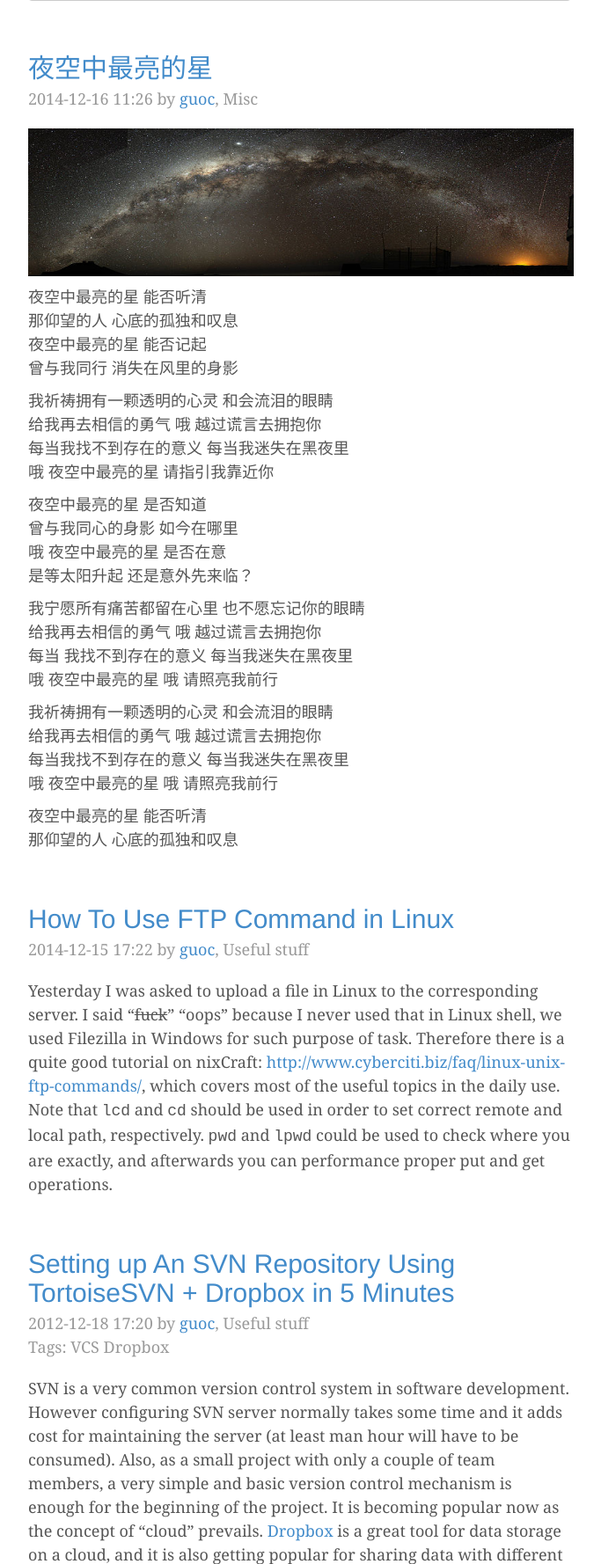
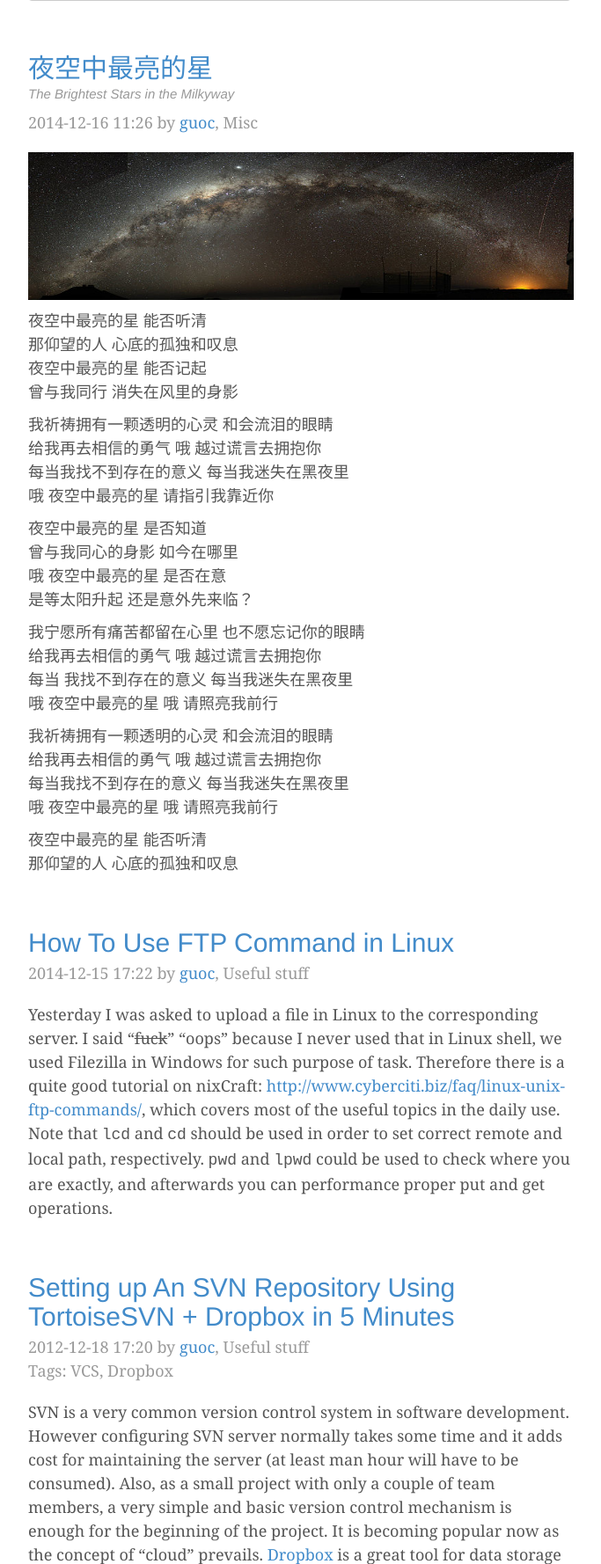
Before and after one commit to guo-chen/minasidor, a Django app: page / in a window 1280 px wide. Shown: the part 3203-4981 px from the top of the page at 88% size, without its empty margins (138-821 px from the left). Run offline with Django 3.2, Linux system fonts and the light colour scheme; data comes from the database, SQL or seed files in the repository; both versions use the stored data as it was after the commit; some libraries are stand-ins or nearby versions.

Commit message:
Changed blog.css for supporting subtitles of the articles; Updated several templates to make it more maintainable.

```diff
--- a/blog/static/blog/css/blog.css
+++ b/blog/static/blog/css/blog.css
@@ -90,6 +90,7 @@ h6, .h6 {
 }
 .blog-description {
   font-size: 20px;
+  font-style: italic;
   color: #999;
 }
 
@@ -144,6 +145,12 @@ h6, .h6 {
   margin-bottom: 5px;
   font-size: 30px; /* original 40px */
 }
+.blog-post-subtitle {
+  font-size: 15px;
+  font-style: italic;
+  color: #999;
+
+}
 .blog-post-meta {
   margin-bottom: 20px;
   color: #999;
--- a/blog/templates/blog/base_page.html
+++ b/blog/templates/blog/base_page.html
@@ -44,7 +44,7 @@
 
       <div class="blog-header">
         <h1 class="blog-title">Long Way From Home</h1>
-        <p class="lead blog-description"><em>Det blev en ensam lång väg hem, det var tur att du kom.</em></p>
+        <p class="lead blog-description">Det blev en ensam lång väg hem, det var tur att du kom.</p>
       </div>
 
       <div class="row">
--- a/blog/templates/blog/home.html
+++ b/blog/templates/blog/home.html
@@ -5,10 +5,13 @@
     {% for article in articles %}
         <div class="blog-post">
             <h2 class="blog-post-title"><a href = "/articles/details/?id={{ article.id }}">{{ article.title }}</a></h2>
+            {% if article.subtitle %}
+                <h3 class="blog-post-subtitle">{{ article.subtitle }}</h3>
+            {% endif %}
             <p class="blog-post-meta">{{ article.publish_time|date:"Y-m-d H:i"}} by <a href="#">{{ article.author }}</a>, {{ article.category }}
             <br/>
             {% if article.tags.all %}
-                Tags: {% for tag in article.tags.all%}{{ tag.name }} {% endfor %}</p>
+                Tags: {{ article.tags.all|join:", " }}</p>
             {% endif %}
 
 
```
Also changed, not shown: db.sqlite3.
